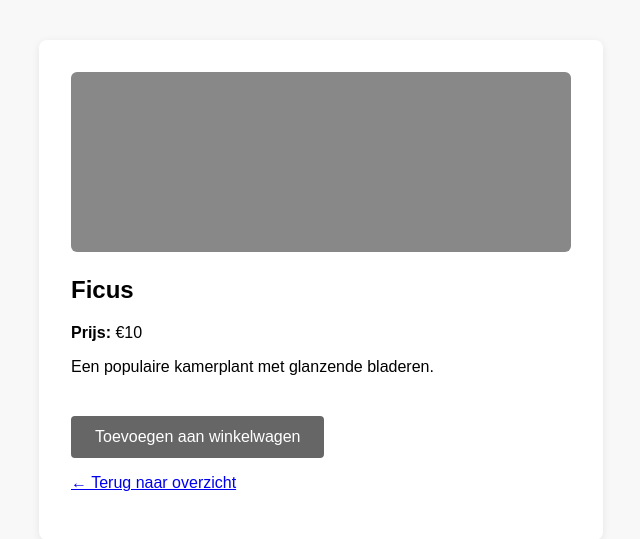
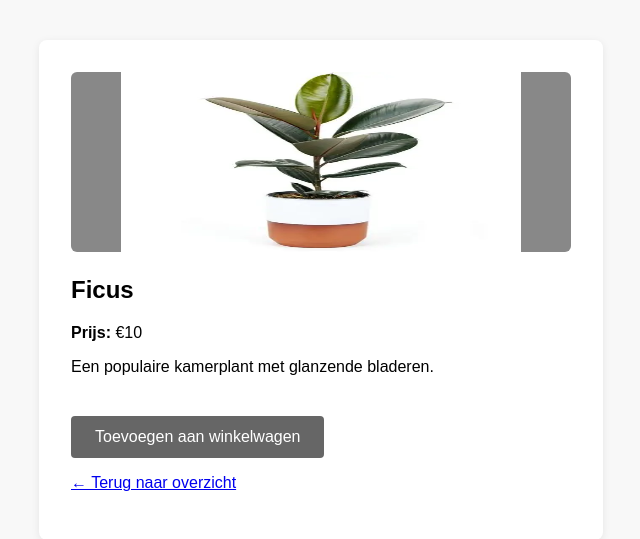
Before and after one commit to ThomasvanBockel/Digital-oasis, a PHP site: page /product.php?id=0 in a window 1280 px wide. Shown: the top 539 px of the page, without its empty margins (319-959 px from the left). Run offline with PHP 8.4, Linux system fonts and the light colour scheme.

Commit message:
adding images and styling and added the image to the products

```diff
--- a/product.php
+++ b/product.php
@@ -36,15 +36,48 @@ $product = $products[$id];
     <title><?php echo htmlspecialchars($product['name']); ?> - Productpagina</title>
     <link rel="stylesheet" href="style.css">
     <style>
-        .product-detail { max-width: 500px; margin: 40px auto; background: #fff; border-radius: 8px; box-shadow: 0 2px 8px rgba(0,0,0,0.08); padding: 32px; }
-        .product-detail .product-image { height: 180px; background: #888; border-radius: 6px; margin-bottom: 24px; }
-        .product-detail h2 { margin-top: 0; }
-        .add-cart-btn { background: #666; color: #fff; border: none; padding: 12px 24px; border-radius: 4px; cursor: pointer; font-size: 1rem; margin-top: 24px; }
+        .product-detail {
+            max-width: 500px;
+            margin: 40px auto;
+            background: #fff;
+            border-radius: 8px;
+            box-shadow: 0 2px 8px rgba(0, 0, 0, 0.08);
+            padding: 32px;
+        }
+
+        .product-detail .product-image {
+            height: 180px;
+            background: #888;
+            border-radius: 6px;
+            margin-bottom: 24px;
+            object-fit: contain;
+        }
+
+        img {
+            margin-left: 10%;
+            width: 400px;
+            height: 100%;
+        }
+
+        .product-detail h2 {
+            margin-top: 0;
+        }
+
+        .add-cart-btn {
+            background: #666;
+            color: #fff;
+            border: none;
+            padding: 12px 24px;
+            border-radius: 4px;
+            cursor: pointer;
+            font-size: 1rem;
+            margin-top: 24px;
+        }
     </style>
 </head>
 <body>
 <div class="product-detail">
-        <div class="product-image"></div>
+    <div class="product-image"><img src="images/rubber_plant.webp"></div>
     <h2><?php echo htmlspecialchars($product['name']); ?></h2>
     <p><strong>Prijs:</strong> <?php echo $product['price']; ?></p>
     <p><?php echo htmlspecialchars($product['desc']); ?></p>
--- a/products.php
+++ b/products.php
@@ -25,7 +25,7 @@ $products = [
 foreach ($products as $product) {
     $id = array_search($product, $products);
     echo '<a class="product-card" href="product.php?id=' . $id . '">';
-    echo '<div class="product-image"></div>';
+    echo '<div class="product-image"><img src="images/rubber_plant.webp"></div>';
     echo '<div class="product-info">';
     echo '<strong>' . htmlspecialchars($product["name"]) . '</strong><br>';
     echo $product["price"];
--- a/style.css
+++ b/style.css
@@ -90,6 +90,13 @@ body {
     background: #888;
     height: 100px;
     width: 100%;
+    object-fit: contain;
+}
+
+img {
+    margin-left: 7%;
+    width: 200px;
+    height: 100%;
 }
 
 .product-info {
```
Also changed, not shown: images/rubber_plant.webp (added). Lines whose indentation alone changed are shown as unchanged.
